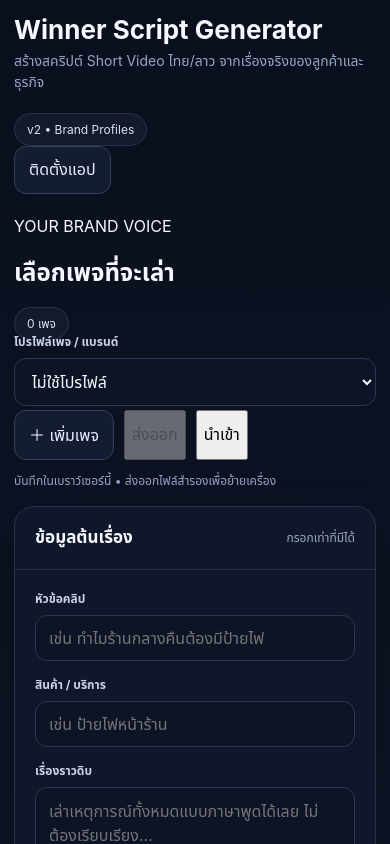
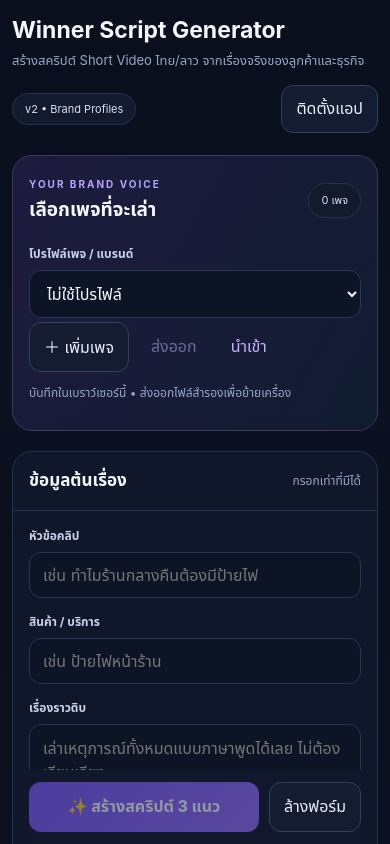
Before and after one commit to Winnersvk/winner-script-generator, a Next.js app: page / in a window 390 px wide. Shown: the top 844 px of the page. Built offline with nearby package versions, Linux system fonts and the light colour scheme.

Commit message:
Update globals.css

```diff
--- a/app/globals.css
+++ b/app/globals.css
@@ -34,3 +34,21 @@ button{cursor:pointer}
 .result{display:grid;gap:14px}.section{border:1px solid #2a3654;background:#0d1425;border-radius:15px;overflow:hidden}.sectionHead{display:flex;align-items:center;justify-content:space-between;padding:11px 13px;border-bottom:1px solid #22304c;background:#111b30}.sectionHead h3{margin:0;font-size:13px}.copy{border:1px solid #33405e;background:#16213a;color:#dce4f8;border-radius:8px;padding:6px 9px;font-size:11px}.content{white-space:pre-wrap;line-height:1.75;padding:14px;font-size:14px;color:#edf2ff}.hook{font-weight:800;font-size:16px;color:#fff}.error{border:1px solid rgba(255,107,122,.45);background:rgba(255,107,122,.08);color:#ffd7dc;padding:12px;border-radius:12px;margin-bottom:12px}.muted{color:var(--muted);font-size:12px}.loading{display:inline-flex;align-items:center;gap:8px}.dot{width:8px;height:8px;background:white;border-radius:50%;animation:pulse 1s infinite alternate}@keyframes pulse{to{opacity:.3;transform:scale(.7)}}
 .footer{color:#7180a3;text-align:center;font-size:11px;padding:18px}
 @media(max-width:980px){.shell{padding:14px}.grid{grid-template-columns:1fr}.header{align-items:flex-start;flex-direction:column}.empty{min-height:260px}}
+/* v2: profiles and mobile app layout */
+:focus-visible{outline:3px solid var(--accent2);outline-offset:3px}
+button{min-height:44px}button:disabled{opacity:.5;cursor:not-allowed}
+.headerTools{display:flex;align-items:center;gap:12px;flex-wrap:wrap}.installArea{max-width:360px}
+.profilePanel{padding:22px;margin-bottom:20px;border:1px solid #3c3963;border-radius:20px;background:linear-gradient(120deg,#1e1b3e,#111c30)}
+.profileHeading{display:flex;justify-content:space-between;align-items:center;margin-bottom:16px;gap:12px}.profileHeading h2{margin:4px 0;font-size:21px}.eyebrow{font-size:10px;letter-spacing:2px;color:#b5a5ff;font-weight:700}
+.profileSummary{color:#d5cfff;overflow-wrap:anywhere}.textButton{background:none;border:0;color:#c4b6ff;padding:8px 12px}.status:empty{display:none}.status{font-size:13px;color:var(--accent2)}
+.profileDialog{padding:0;border:1px solid var(--line);border-radius:22px;background:var(--panel);color:var(--text);width:min(640px,calc(100% - 24px));max-height:90dvh;overflow:hidden}
+.profileDialog::backdrop{background:#030814c9;backdrop-filter:blur(5px)}.profileDialog form{display:flex;flex-direction:column;max-height:90dvh}.dialogBody{overflow-y:auto;padding:20px;overscroll-behavior:contain}.dialogFooter{padding:12px 20px;border-top:1px solid var(--line);background:var(--panel)}.dialogFooter p:empty{display:none}
+.card{min-width:0}.content{overflow-wrap:anywhere}.cardHead{gap:12px}.profilePanel .select{max-width:620px}
+@media(max-width:600px){
+ .shell{padding:calc(16px + env(safe-area-inset-top)) 12px calc(18px + env(safe-area-inset-bottom))}
+ .brand h1{font-size:23px}.brand p{font-size:13px;line-height:1.6}.header{gap:14px}.headerTools{width:100%;justify-content:space-between}.badge{font-size:11px}
+ .cardBody{padding:16px}.cardHead{padding:16px}.row{grid-template-columns:1fr;gap:0}.input,.select,.textarea{font-size:16px}.chip{font-size:13px}.empty{min-height:220px;padding:20px}
+ .profilePanel{padding:16px}.profileHeading h2{font-size:19px}.profileDialog{margin:auto 0 0;width:100%;max-width:none;border-radius:22px 22px 0 0;max-height:92dvh}.profileDialog form{max-height:92dvh}.dialogFooter{padding-bottom:calc(12px + env(safe-area-inset-bottom))}
+ .generateActions{position:sticky;bottom:0;z-index:2;background:var(--panel);padding:12px 0 calc(12px + env(safe-area-inset-bottom));margin:0}.grid>.card:first-child{overflow:visible}.primary{min-height:50px}.outputTop{display:grid;grid-template-columns:1fr;width:100%}.tab{text-align:left;font-size:14px;min-height:44px}
+}
+@media(prefers-reduced-motion:reduce){*{animation:none!important;transition:none!important}}
```
